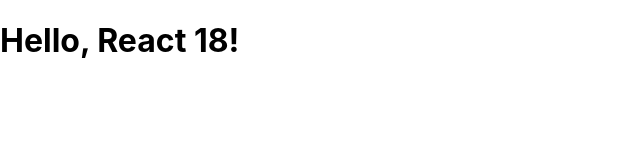
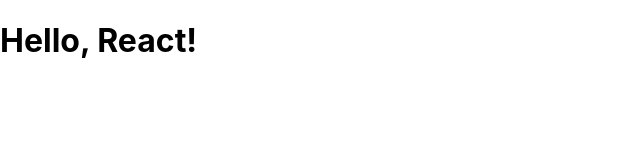
Before and after one commit to luohe/react-code-debug-demo, a React (Create React App) app: page / in a window 1280 px wide. Shown: the top 160 px of the page, without its empty margins (0-640 px from the left). Built offline with nearby package versions, Linux system fonts and the light colour scheme.

Commit message:
chore: update env

```diff
--- a/src/index.js
+++ b/src/index.js
@@ -1,12 +1,12 @@
 import React from 'react';
 import ReactDOM from 'react-dom/client';
 import './index.css';
-import App from './App';
+// import App from './App';
 import reportWebVitals from './reportWebVitals';
 
 const root = ReactDOM.createRoot(document.getElementById('root'));
 root.render(
-  <h1>Hello, React 18!</h1>
+  <h1>Hello, React!</h1>
 );
 
 // If you want to start measuring performance in your app, pass a function
```
Also changed, not shown: 1 other file (tests, documents, lock files or other folders).
